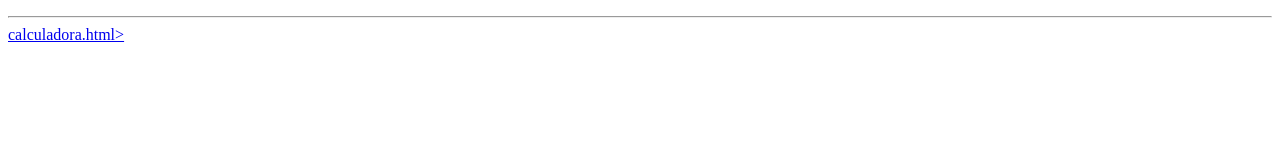
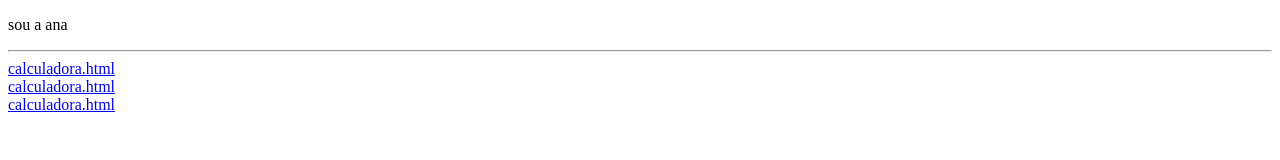
Before and after one commit to Anajolia/matematica2, a plain HTML site: page meusProjetos.html in a window 1280 px wide. Drawn offline with nearby package versions, Linux system fonts and the light colour scheme.

Commit message:
Update meusProjetos.html

```diff
--- a/meusProjetos.html
+++ b/meusProjetos.html
@@ -10,9 +10,11 @@
      </head>
     <body>
        <P>
-
+         sou a ana
        </P>
-      <hr>
-      <a href="calculadora.html">calculadora.html>
+        <hr>
+    <a href="calculadora.html">calculadora.html<a/></br>
+    <a href="calculadora.html">calculadora.html<a/></br>
+    <a href="calculadora.html">calculadora.html<a/></br>
     </body>
  </html>
```
